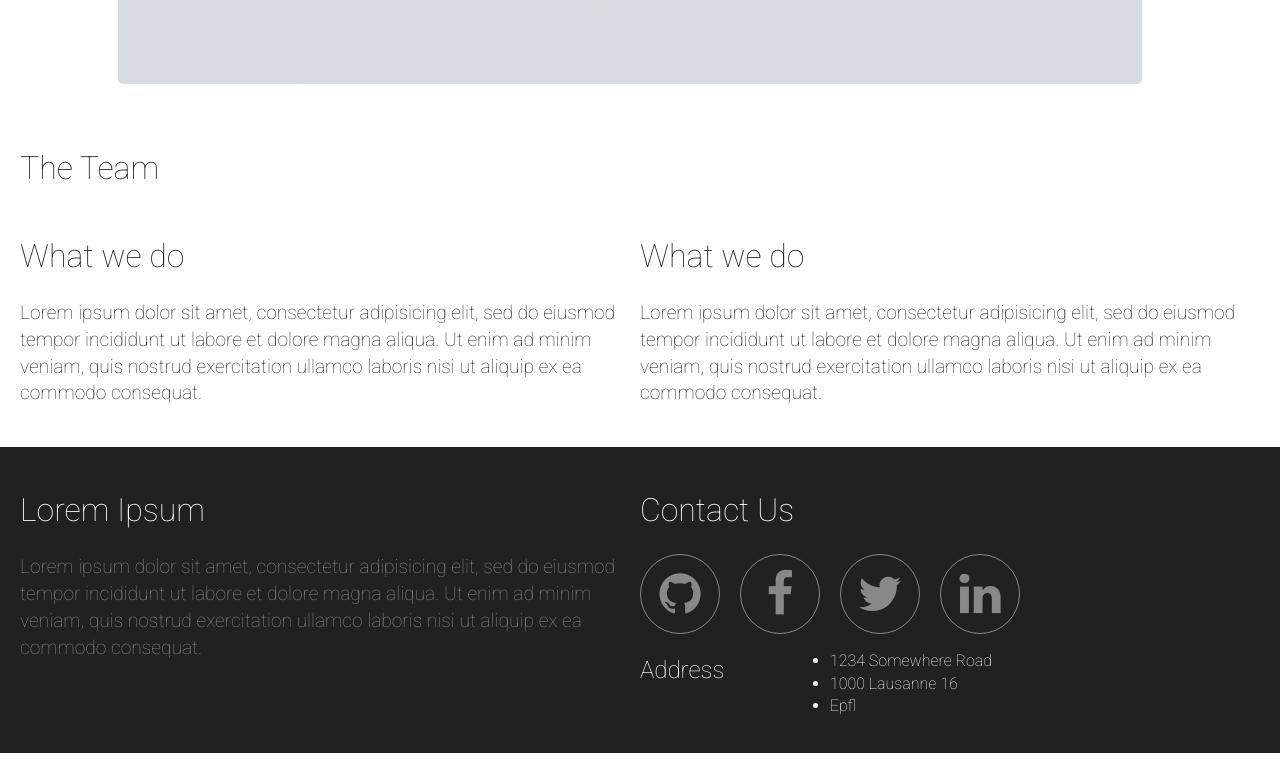
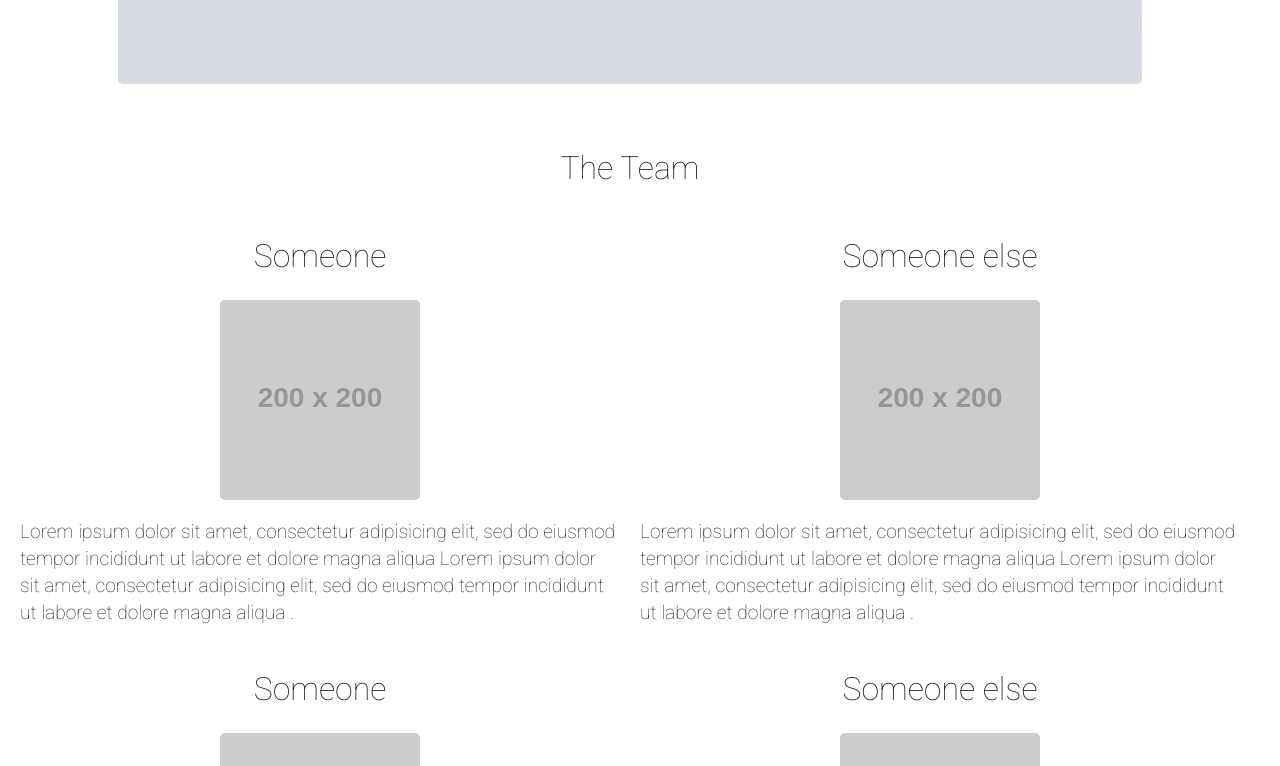
Before and after one commit to EricDupertuis/Ame-optics, a plain HTML site: page app/index.html in a window 1280 px wide. Shown: the part 2034-2800 px from the top of the page. Drawn offline with Linux system fonts and the light colour scheme; placeholder pictures from the web are drawn by us.

Commit message:
team section

```diff
--- a/app/assets/sass/_style.scss
+++ b/app/assets/sass/_style.scss
@@ -13,6 +13,7 @@ html, body {
 
 h1,h2,h3,h4,h5,h6 {
   font-weight: 100;
+  text-align: center;
 }
 
 p {
--- a/app/index.html
+++ b/app/index.html
@@ -92,18 +92,32 @@
                 <h1>The Team</h1>
             </div>
             <div class="col-1-2">
-                <h1>What we do</h1>
-                <p>Lorem ipsum dolor sit amet, consectetur adipisicing elit, sed do eiusmod
-                    tempor incididunt ut labore et dolore magna aliqua. Ut enim ad minim veniam,
-                    quis nostrud exercitation ullamco laboris nisi ut aliquip ex ea commodo
-                    consequat.</p>
+                <h1>Someone</h1>
+                <img src="http://placehold.it/200x200">
+                <p> Lorem ipsum dolor sit amet, consectetur adipisicing elit, sed do eiusmod
+                    tempor incididunt ut labore et dolore magna aliqua Lorem ipsum dolor sit amet, consectetur adipisicing elit, sed do eiusmod
+                    tempor incididunt ut labore et dolore magna aliqua .</p>
             </div>
             <div class="col-1-2">
-                <h1>What we do</h1>
+                <h1>Someone else</h1>
+                <img src="http://placehold.it/200x200">
                 <p>Lorem ipsum dolor sit amet, consectetur adipisicing elit, sed do eiusmod
-                    tempor incididunt ut labore et dolore magna aliqua. Ut enim ad minim veniam,
-                    quis nostrud exercitation ullamco laboris nisi ut aliquip ex ea commodo
-                    consequat.</p>
+                    tempor incididunt ut labore et dolore magna aliqua Lorem ipsum dolor sit amet, consectetur adipisicing elit, sed do eiusmod
+                    tempor incididunt ut labore et dolore magna aliqua .</p>
+            </div>
+            <div class="col-1-2">
+                <h1>Someone</h1>
+                <img src="http://placehold.it/200x200">
+                <p> Lorem ipsum dolor sit amet, consectetur adipisicing elit, sed do eiusmod
+                    tempor incididunt ut labore et dolore magna aliqua Lorem ipsum dolor sit amet, consectetur adipisicing elit, sed do eiusmod
+                    tempor incididunt ut labore et dolore magna aliqua .</p>
+            </div>
+            <div class="col-1-2">
+                <h1>Someone else</h1>
+                <img src="http://placehold.it/200x200">
+                <p>Lorem ipsum dolor sit amet, consectetur adipisicing elit, sed do eiusmod
+                    tempor incididunt ut labore et dolore magna aliqua Lorem ipsum dolor sit amet, consectetur adipisicing elit, sed do eiusmod
+                    tempor incididunt ut labore et dolore magna aliqua .</p>
             </div>
         </div>
     </div>
```
Also changed, not shown: app/assets/css/main.css, 1 other file.
